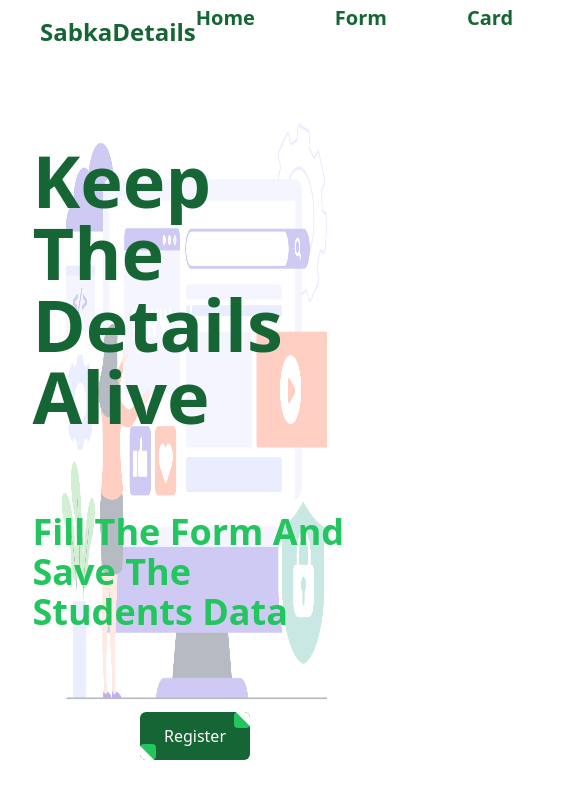
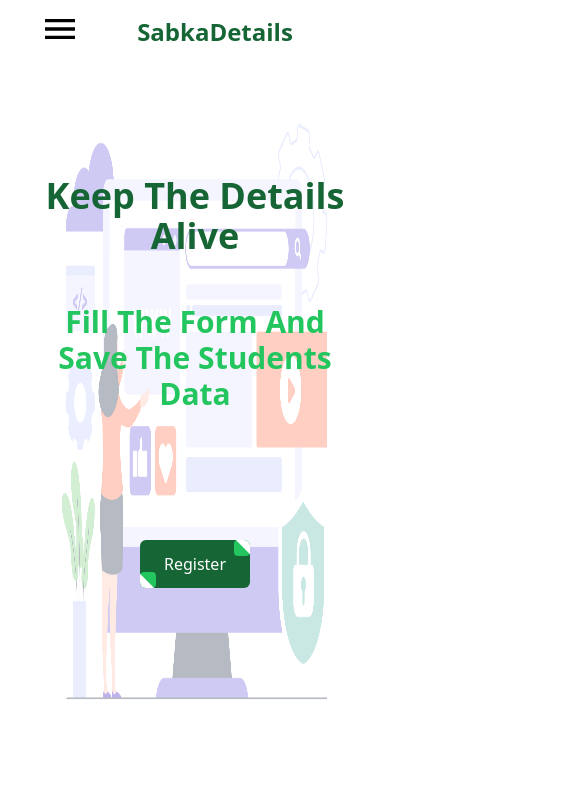
Before and after one commit to vishwas23a/SabkaDetails, a React (Vite) app: page / in a window 390 px wide. Shown: the top 798 px of the page, 585 px wide, since content can reach past the window. Built offline with nearby package versions, Linux system fonts and the light colour scheme.

Commit message:
reesponsiveness

```diff
--- a/package.json
+++ b/package.json
@@ -13,6 +13,7 @@
     "axios": "^1.7.2",
     "react": "^18.2.0",
     "react-dom": "^18.2.0",
+    "react-icons": "^5.4.0",
     "react-router-dom": "^6.23.1",
     "react-toastify": "^10.0.5",
     "toastify": "^2.0.1"
--- a/src/components/FirstPage.jsx
+++ b/src/components/FirstPage.jsx
@@ -1,53 +1,44 @@
-import React from 'react'
-import image1 from '../components/back.jpg'
-import { NavLink} from 'react-router-dom'
+import React from "react";
+import image1 from "../components/back.jpg";
+import { NavLink } from "react-router-dom";
 function FirstPage() {
   return (
     <div>
-
       <div>
-
-
-        <div className='   flex justify-center '>
-          <img className=' fixed w-5/6 h-5/6 -z-10  opacity-30' src={image1} alt="image" />
-<div className=' w-5/6 flex flex-col gap-20 items-center mt-20' >
-          <h1 className=' font-extrabold text-green-800 text-7xl'>Keep The Details Alive</h1>
-          <h1 className=' font-extrabold text-green-500 text-4xl'>Fill The Form And Save The Students Data</h1>
-          <div>
-  <NavLink to="Form">
-<button
-  class="relative flex items-center px-6 py-3 overflow-hidden font-medium transition-all  bg-green-800 rounded-md group"
->
-  <span
-    class="absolute top-0 right-0 inline-block w-4 h-4 transition-all duration-500 ease-in-out bg-green-500 rounded group-hover:-mr-4 group-hover:-mt-4"
-  >
-    <span
-      class="absolute top-0 right-0 w-5 h-5 rotate-45 translate-x-1/2 -translate-y-1/2 bg-white"
-    ></span>
-  </span>
-  <span
-    class="absolute bottom-0 rotate-180 left-0 inline-block w-4 h-4 transition-all duration-500 ease-in-out bg-green-500 rounded group-hover:-ml-4 group-hover:-mb-4"
-  >
-    <span
-      class="absolute top-0 right-0 w-5 h-5 rotate-45 translate-x-1/2 -translate-y-1/2 bg-white"
-    ></span>
-  </span>
-  <span
-    class="absolute bottom-0 left-0 w-full h-full transition-all duration-500 ease-in-out delay-200 -translate-x-full bg-green-500 rounded-md group-hover:translate-x-0"
-  ></span>
-  <span
-    class="relative w-full text-left text-white transition-colors duration-200 ease-in-out group-hover:text-white"
-    >Register</span
-  >
-</button></NavLink>
-
+        <div className="     flex justify-center ">
+          <img
+            className=" fixed w-5/6 h-5/6 -z-10  opacity-30"
+            src={image1}
+            alt="image"
+          />
+          <div className="  w-5/6 flex flex-col md:gap-20 gap-12 items-center md:mt-20 mt-28">
+            <h1 className=" font-extrabold text-green-800 md:text-7xl text-center text-4xl">
+              Keep The Details Alive
+            </h1>
+            <h1 className=" text-center  text-3xl font-extrabold text-green-500 md:text-5xl">
+              Fill The Form And Save The Students Data
+            </h1>
+            <div className="md:mt-6 mt-20">
+              <NavLink to="Form">
+                <button class="relative  flex items-center px-6 py-3 overflow-hidden font-medium transition-all  bg-green-800 rounded-md group">
+                  <span class="absolute top-0 right-0 inline-block w-4 h-4 transition-all duration-500 ease-in-out bg-green-500 rounded group-hover:-mr-4 group-hover:-mt-4">
+                    <span class="absolute top-0 right-0 w-5 h-5 rotate-45 translate-x-1/2 -translate-y-1/2 bg-white"></span>
+                  </span>
+                  <span class="absolute bottom-0 rotate-180 left-0 inline-block w-4 h-4 transition-all duration-500 ease-in-out bg-green-500 rounded group-hover:-ml-4 group-hover:-mb-4">
+                    <span class="absolute top-0 right-0 w-5 h-5 rotate-45 translate-x-1/2 -translate-y-1/2 bg-white"></span>
+                  </span>
+                  <span class="absolute bottom-0 left-0 w-full h-full transition-all duration-500 ease-in-out delay-200 -translate-x-full bg-green-500 rounded-md group-hover:translate-x-0"></span>
+                  <span class="relative w-full text-left text-white transition-colors duration-200 ease-in-out group-hover:text-white">
+                    Register
+                  </span>
+                </button>
+              </NavLink>
+            </div>
           </div>
         </div>
-        </div>
       </div>
-
     </div>
-  )
+  );
 }
 
-export default FirstPage
+export default FirstPage;
--- a/src/components/Form.jsx
+++ b/src/components/Form.jsx
@@ -1,6 +1,6 @@
 import React, { useState } from 'react'
 import axios from 'axios'
-import { NavLink, Outlet } from 'react-router-dom';
+
 import { ToastContainer, toast } from 'react-toastify';
 import 'react-toastify/dist/ReactToastify.css';
 function Form() {
@@ -58,8 +58,8 @@ console.log("something went wrong",err);
 <div className='w-3/4  bg-white h-4/5  mt-8 rounded-2xl  shadow-2xl  shadow-green-800'>
       <form onSubmit={submitData}>
 
-        <div className=' w-full h-96 flex '>
-      <div className='w-1/2 p-10 h-full flex-col flex justify-evenly  '>
+        <div className=' justify-center  md:h-max  md:flex flex-wrap  p-4 gap-10    h-max  '>
+      <div className=' md:w-96  w-full gap-6 p-4 mt-8 h-full flex-col flex justify-evenly  '>
        <input type="text" value={data.name}  required placeholder='Name' onChange={handleChange} name='name' className='border border-green-800  focus:outline-none rounded-lg p-3' />
        <input type="number" value={data.rollNo} required placeholder='Roll No.' onChange={handleChange} name='rollNo' className='border border-green-800 focus:outline-none  rounded-lg p-3' />
 
@@ -67,7 +67,7 @@ console.log("something went wrong",err);
        <input type="number"  value={data.phoneNo} required placeholder='PhoneNo ' onChange={handleChange} name='phoneNo' className='border border-green-800 focus:outline-none  rounded-lg p-3' />
 
        </div>
-      <div className='h-full p-10 w-1/2 flex flex-col justify-evenly'>
+      <div className='h-full p-4 md:mt-8 w-full md:w-96 gap-6 flex flex-col justify-evenly'>
        <input type="text" value={data.course}  required onChange={handleChange} name='course' placeholder='Course' className='border border-green-800 focus:outline-none  rounded-lg p-3' />
        <input type="date" value={data.dob} required onChange={handleChange} name='dob'  placeholder='DOB' className='border border-green-800 focus:outline-none  rounded-lg p-3' />
        <input type="text" value={data.linkedIn} required onChange={handleChange} name='linkedIn'  placeholder='LinkedIn' className='border focus:outline-none  border-green-800 rounded-lg p-3' />
--- a/src/components/Navbar.jsx
+++ b/src/components/Navbar.jsx
@@ -1,24 +1,85 @@
-import React from "react";
+import React, { useState } from "react";
 import { NavLink, Outlet } from "react-router-dom";
+import { IoCloseSharp, IoMenuSharp } from "react-icons/io5";
 
 function Navbar() {
+  const [visibleMenu,setVisibleMenu]=useState(false);
+  const handleMenu=()=>{
+    setVisibleMenu(!visibleMenu);
+  }
   return (
     <>
-    <div className=" h-16   w-full flex justify-between  items-center  ">
-      <div>
-        <h1 className="ml-10 font-bold text-2xl text-green-800">SabkaDetails</h1>
-      </div>
-      <div>
-        <ul className="flex gap-20 mr-10 ">
-         <NavLink to="/" > <li className="transition ease-in-out delay-50 hover:-translate-y-1 text-green-800 hover:text-green-500 font-semibold text-xl hover:scale-110">Home</li></NavLink>
-         <NavLink to="Form"> <li className="transition ease-in-out delay-50 hover:-translate-y-1 text-green-800 hover:text-green-500 font-semibold text-xl hover:scale-110">Form</li></NavLink>
-        <NavLink to="Details"><li className="transition ease-in-out delay-50 hover:-translate-y-1 text-green-800 hover:text-green-500 font-semibold text-xl hover:scale-110">Card</li></NavLink>
-        <NavLink to="AllData"> <li className="transition ease-in-out delay-50 hover:-translate-y-1 text-green-800 hover:text-green-500 font-semibold text-xl hover:scale-110">All Students</li></NavLink>
+      <div className=" h-16  w-full flex md:justify-between justify-center items-center   ">
+      <div className=" md:hidden absolute left-10 items-center ">
+
+            <button onClick={handleMenu}  className="md:hidden ">
+            {visibleMenu?<IoCloseSharp className="h-10 w-10"/>:<IoMenuSharp className="h-10 w-10"/>}
+            </button>
+            </div>
+        <div>
+
+          <h1 className="ml-10   w-full font-bold text-2xl text-green-800">
+            SabkaDetails
+          </h1>
+        </div>
+        <div>
+          <ul className="md:flex hidden  gap-20 mr-10   ">
+            <NavLink to="/">
+              {" "}
+              <li className="transition ease-in-out delay-50 hover:-translate-y-1 text-green-800 hover:text-green-500 font-semibold text-xl hover:scale-110">
+                Home
+              </li>
+            </NavLink>
+            <NavLink to="Form">
+              {" "}
+              <li className="transition ease-in-out delay-50 hover:-translate-y-1 text-green-800 hover:text-green-500 font-semibold text-xl hover:scale-110">
+                Form
+              </li>
+            </NavLink>
+            <NavLink to="Details">
+              <li className="transition ease-in-out delay-50 hover:-translate-y-1 text-green-800 hover:text-green-500 font-semibold text-xl hover:scale-110">
+                Card
+              </li>
+            </NavLink>
+            <NavLink to="AllData">
+              {" "}
+              <li className="transition ease-in-out delay-50 hover:-translate-y-1 text-green-800 hover:text-green-500 font-semibold text-xl hover:scale-110">
+                All Students
+              </li>
+            </NavLink>
+          </ul>
+
+        </div>
+
+        {/* for screen size less than 768px */}
+
+
+
+        </div>
+        <div
+        className={` w-64 fixed  h-screen bg-gray-100 opacity-90 ${
+        visibleMenu ? 'block' : 'hidden'
+        } md:hidden`}
+      >
+        <ul className="mt-2 ">
+          <NavLink to="/">
+            <li className="p-4 text-xl text-green-800 hover:bg-green-200">Home</li>
+          </NavLink>
+          <NavLink to="Form">
+            <li className="p-4 text-xl text-green-800 hover:bg-green-200">Form</li>
+          </NavLink>
+          <NavLink to="Details">
+            <li className="p-4 text-xl text-green-800 hover:bg-green-200">Card</li>
+          </NavLink>
+          <NavLink to="AllData">
+            <li className="p-4 text-xl text-green-800 hover:bg-green-200">
+              All Students
+            </li>
+          </NavLink>
         </ul>
       </div>
-    </div>
 
-    <Outlet/>
+      <Outlet />
     </>
   );
 }
```
Also changed, not shown: 1 other file (tests, documents, lock files or other folders).
